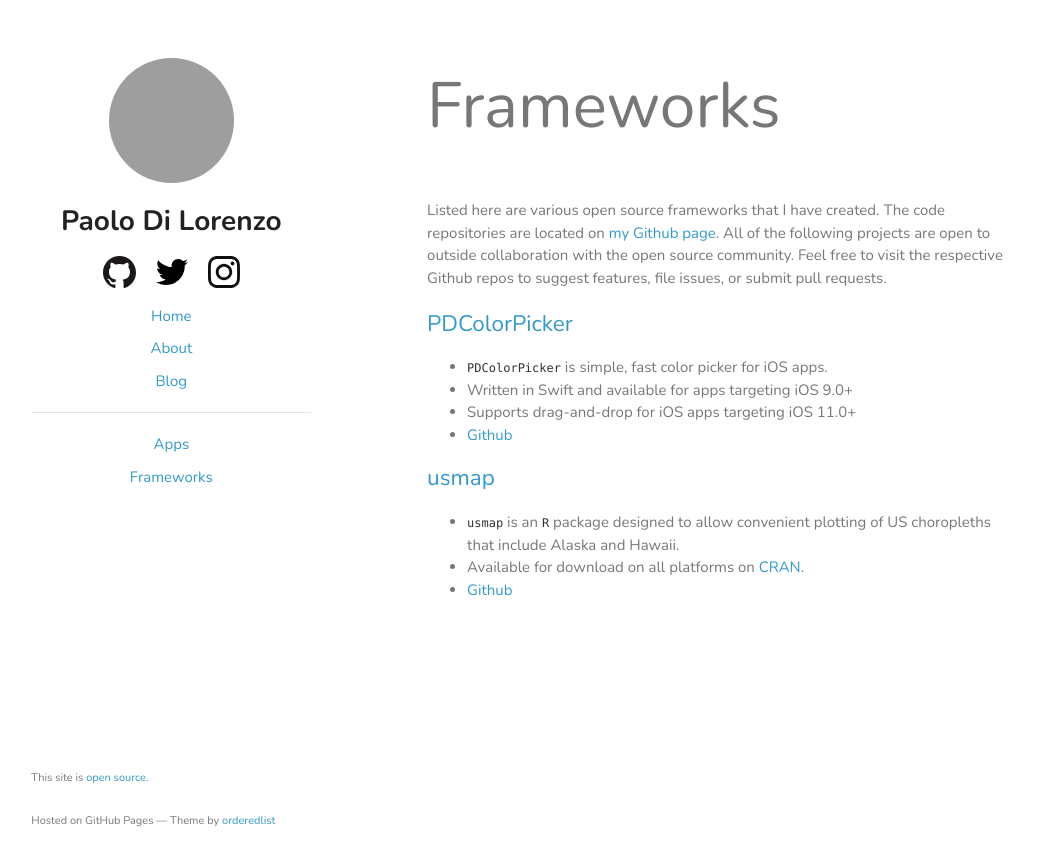
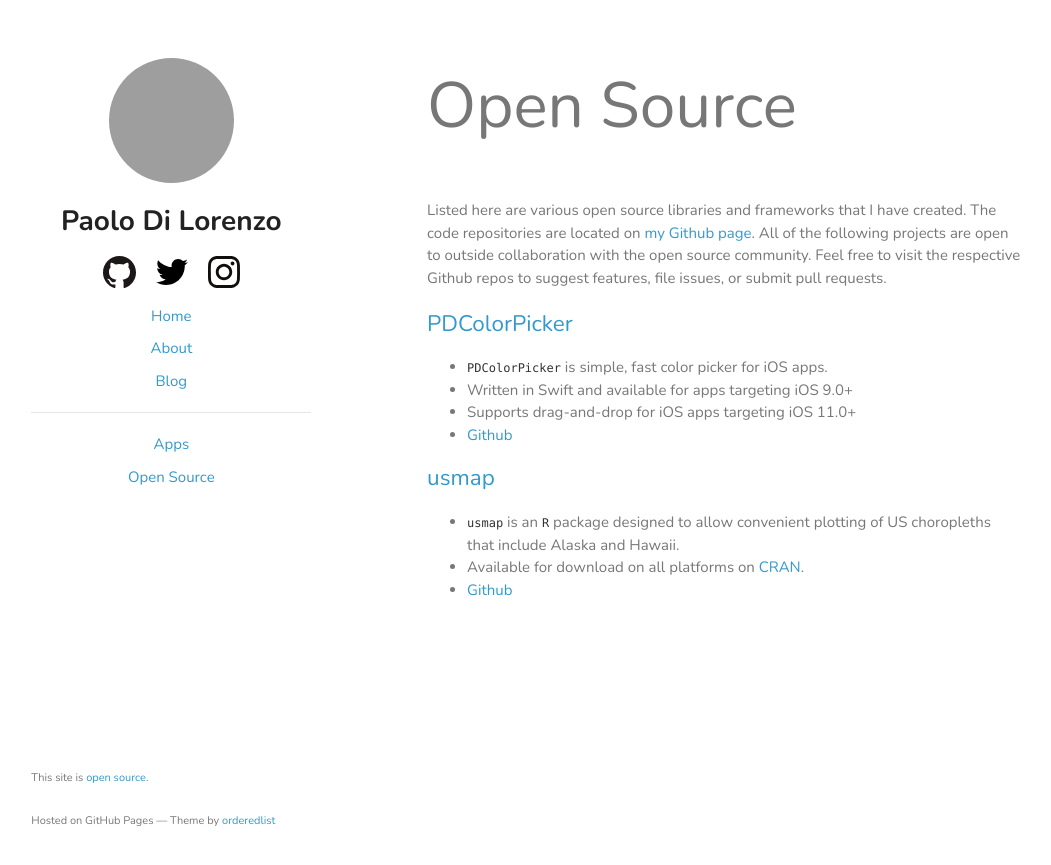
Before and after one commit to pdil/website-Jekyll, a Jekyll site: the page built from pkgs/index.html, in a window 1280 px wide. Shown: the top 865 px of the page, without its empty margins (114-1165 px from the left). Built offline with Jekyll 4.4.1, drawn with Linux system fonts in a browser that asks for light colours; grey boxes are pictures that could not be loaded.

Commit message:
Change “frameworks” to “open source” site-wide

```diff
--- a/_layouts/default.html
+++ b/_layouts/default.html
@@ -50,7 +50,7 @@
 
         <ul>
           <li><a href="{{site.url}}/apps">Apps</a></li>
-          <li><a href="{{site.url}}/pkgs">Frameworks</a></li>
+          <li><a href="{{site.url}}/pkgs">Open Source</a></li>
         </ul>
       </header>
 
--- a/pkgs/index.html
+++ b/pkgs/index.html
@@ -1,11 +1,11 @@
 ---
 layout: page
-title: Paolo - Frameworks
-header: Frameworks
+title: Paolo - Open Source
+header: Open Source
 ---
 
 <br><br>
-Listed here are various open source frameworks that I have created. The code repositories are located on <a href="https://github.com/pdil">my Github page</a>. All of the following projects are open to outside collaboration with the open source community. Feel free to visit the respective Github repos to suggest features, file issues, or submit pull requests.
+Listed here are various open source libraries and frameworks that I have created. The code repositories are located on <a href="https://github.com/pdil">my Github page</a>. All of the following projects are open to outside collaboration with the open source community. Feel free to visit the respective Github repos to suggest features, file issues, or submit pull requests.
 
 <br><br>
 <h2><a href="PDColorPicker/">PDColorPicker</a></h2>
```
